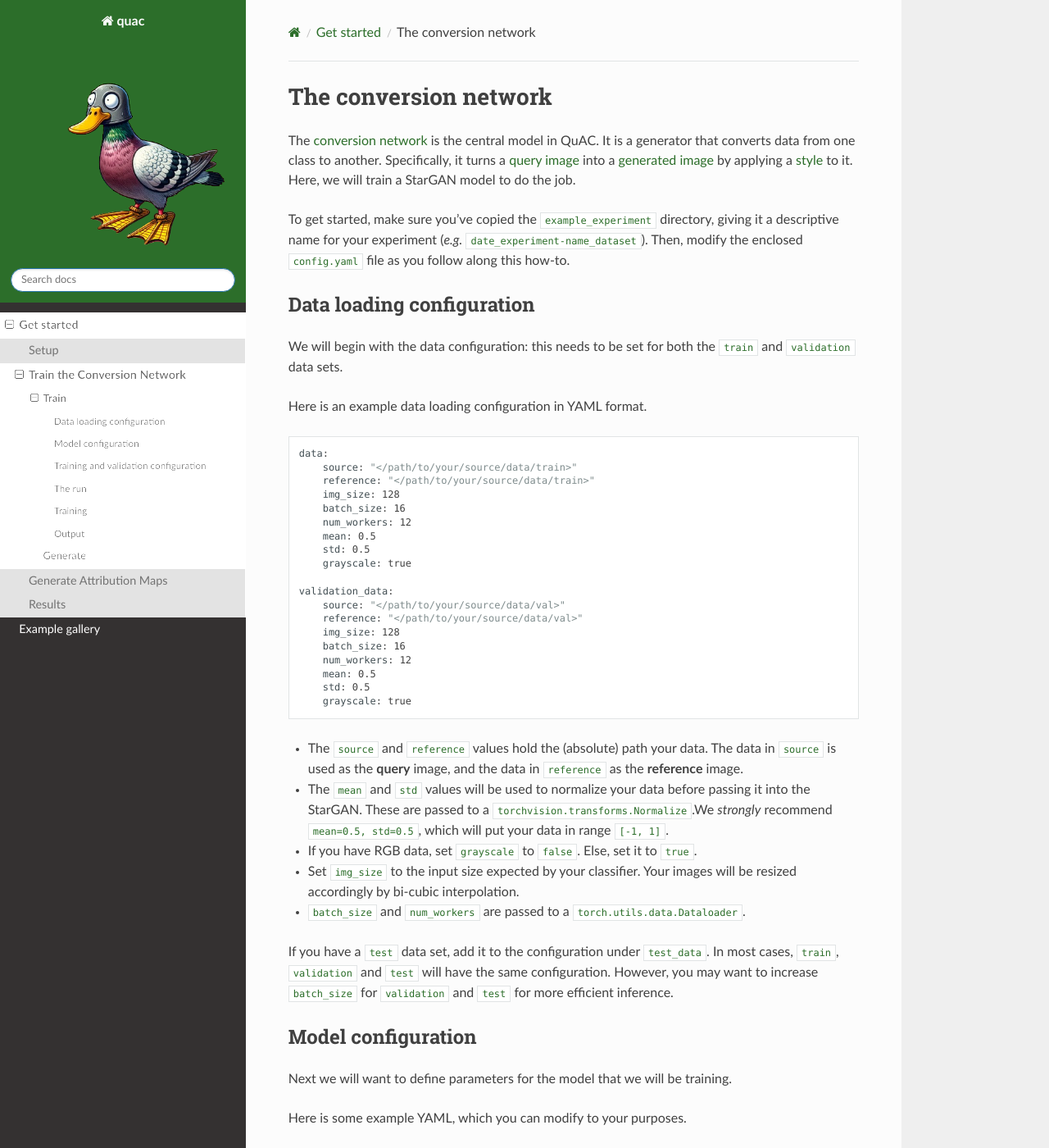
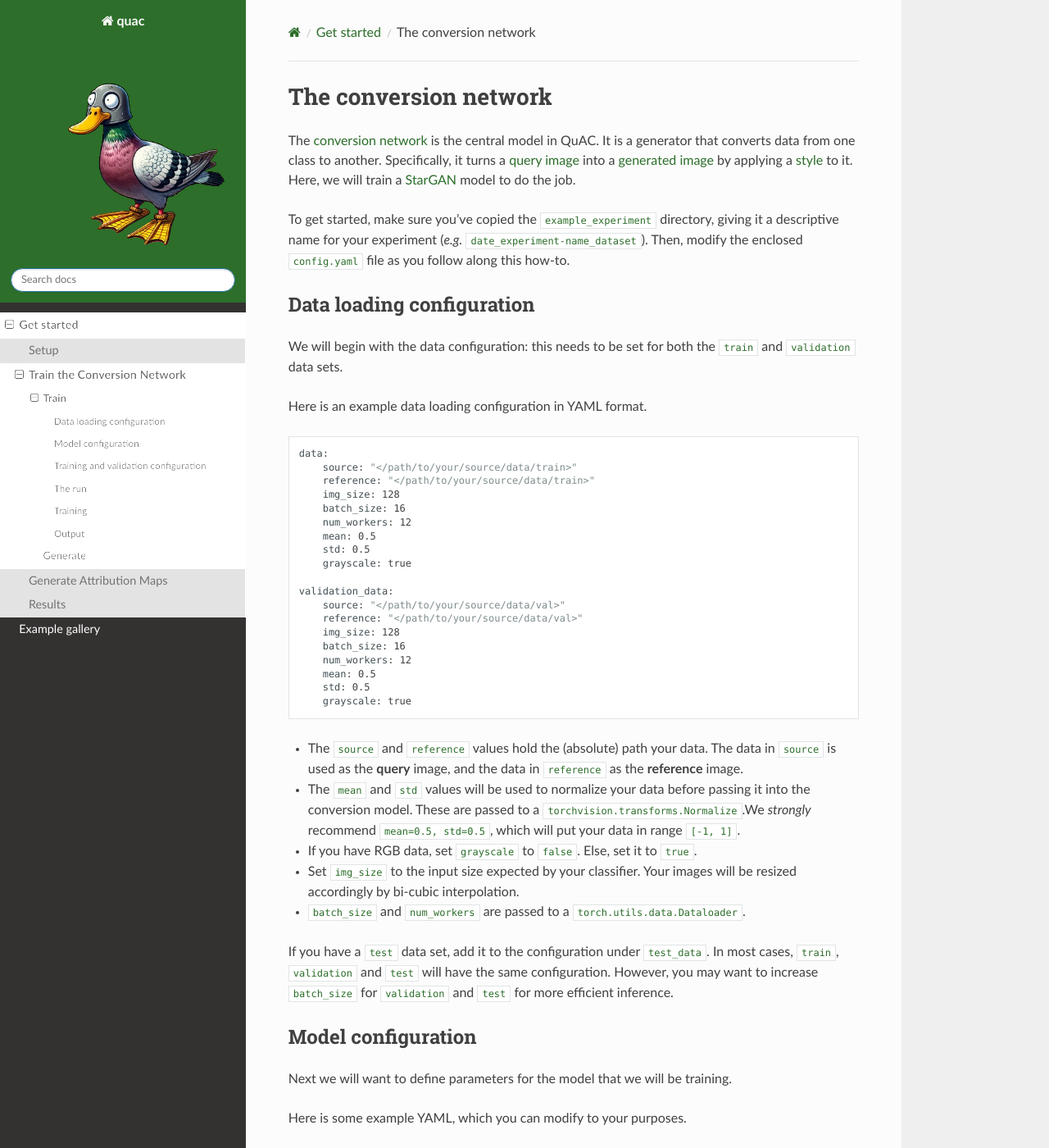
Before and after one commit to funkelab/quac, a Sphinx documentation site: the page built from docs/source/tutorials/train_yaml.md, in a window 1280 px wide and 1400 px high. Shown: the whole window at 82% size. Built offline with Sphinx 7.4.7 and the Read the Docs theme 3.1.0, drawn with Linux system fonts in a browser that asks for light colours; some of the changed text lies outside the part shown.

Commit message:
docs: :memo: Update the term "StarGAN"
Added a link to the StarGANv2 paper, and changed most of the "StarGAN"
in the text to "conversion network". This is more future-proof.

````diff
--- a/docs/source/tutorials/train_yaml.md
+++ b/docs/source/tutorials/train_yaml.md
@@ -3,7 +3,7 @@
 The {term}`conversion network` is the central model in QuAC.
 It is a generator that converts data from one class to another.
 Specifically, it turns a {term}`query image` into a {term}`generated image` by applying a {term}`style` to it.
-Here, we will train a StarGAN model to do the job.
+Here, we will train a [StarGAN](http://arxiv.org/abs/1912.01865) model to do the job.
 
 To get started, make sure you've copied the `example_experiment` directory, giving it a descriptive name for your experiment (*e.g.* `date_experiment-name_dataset`).
 Then, modify the enclosed `config.yaml` file as you follow along this how-to.
@@ -36,7 +36,7 @@ validation_data:
 ```
 
 - The `source` and `reference` values hold the (absolute) path your data. The data in `source` is used as the **query** image, and the data in `reference` as the **reference** image.
-- The `mean` and `std` values will be used to normalize your data before passing it into the StarGAN. These are passed to a [`torchvision.transforms.Normalize`](https://pytorch.org/vision/main/generated/torchvision.transforms.Normalize.html?highlight=normalize#torchvision.transforms.Normalize).We *strongly* recommend `mean=0.5, std=0.5`, which will put your data in range `[-1, 1]`.
+- The `mean` and `std` values will be used to normalize your data before passing it into the {term}`conversion model`. These are passed to a [`torchvision.transforms.Normalize`](https://pytorch.org/vision/main/generated/torchvision.transforms.Normalize.html?highlight=normalize#torchvision.transforms.Normalize).We *strongly* recommend `mean=0.5, std=0.5`, which will put your data in range `[-1, 1]`.
 - If you have RGB data, set `grayscale` to `false`. Else, set it to `true`.
 - Set `img_size` to the input size expected by your classifier. Your images will be resized accordingly by bi-cubic interpolation.
 - `batch_size` and `num_workers` are passed to a [`torch.utils.data.Dataloader`](https://pytorch.org/tutorials/beginner/basics/data_tutorial.html).
@@ -128,7 +128,7 @@ log:
 ## Training
 Once you have fully edited the `config.yaml` file, you are ready to start a training run.
 In your experiment directory, simply run `python train_stargan.py`.
-This script will read the arguments from the configuration file you have just written, and begin training a StarGAN network to convert your images from one class to another.
+This script will read the arguments from the configuration file you have just written, and begin training a {term}`conversion network` to convert your images from one class to another.
 
 The training script will also begin a run on [Weights and Biases](https://wandb.ai).
 Connect to your account there to follow the run.
````
Also changed, not shown: docs/source/tutorials/classifier.md (+2 -2 lines), docs/source/tutorials/generate.md (+2 -2 lines).
